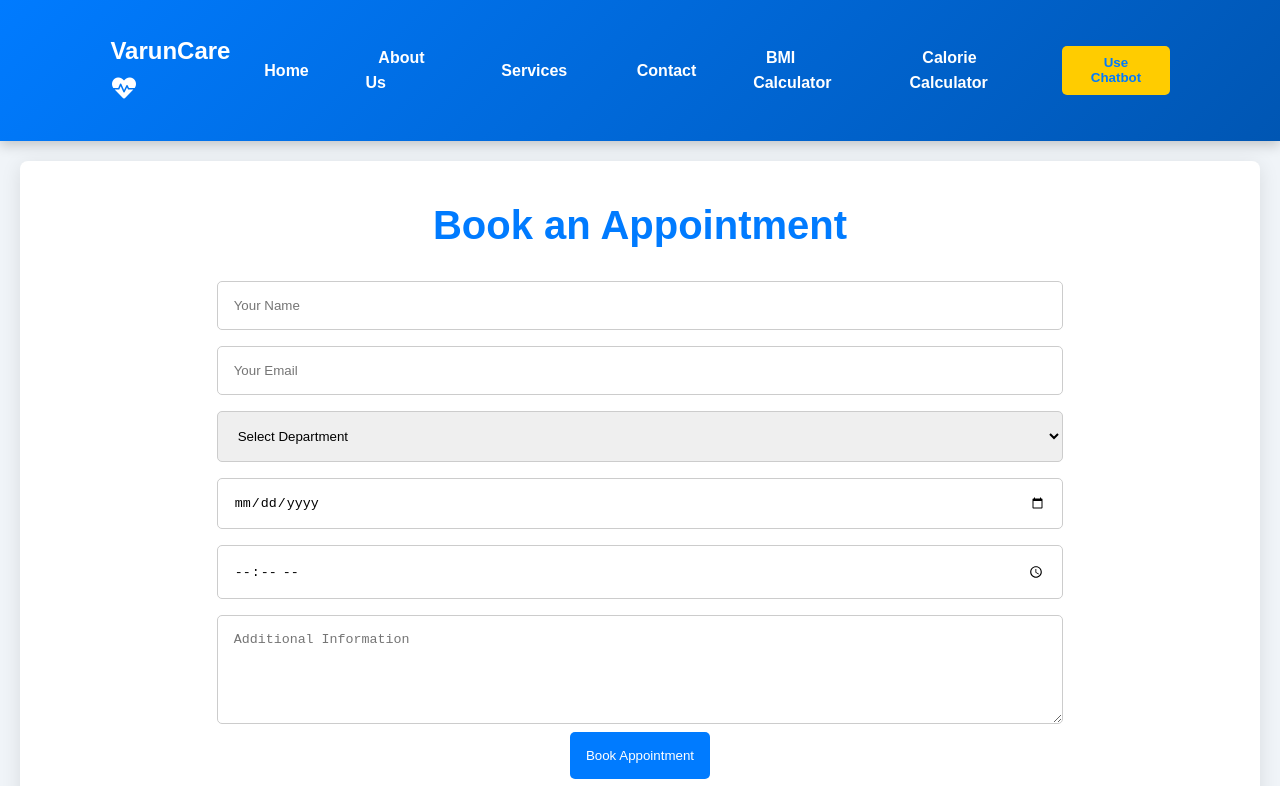
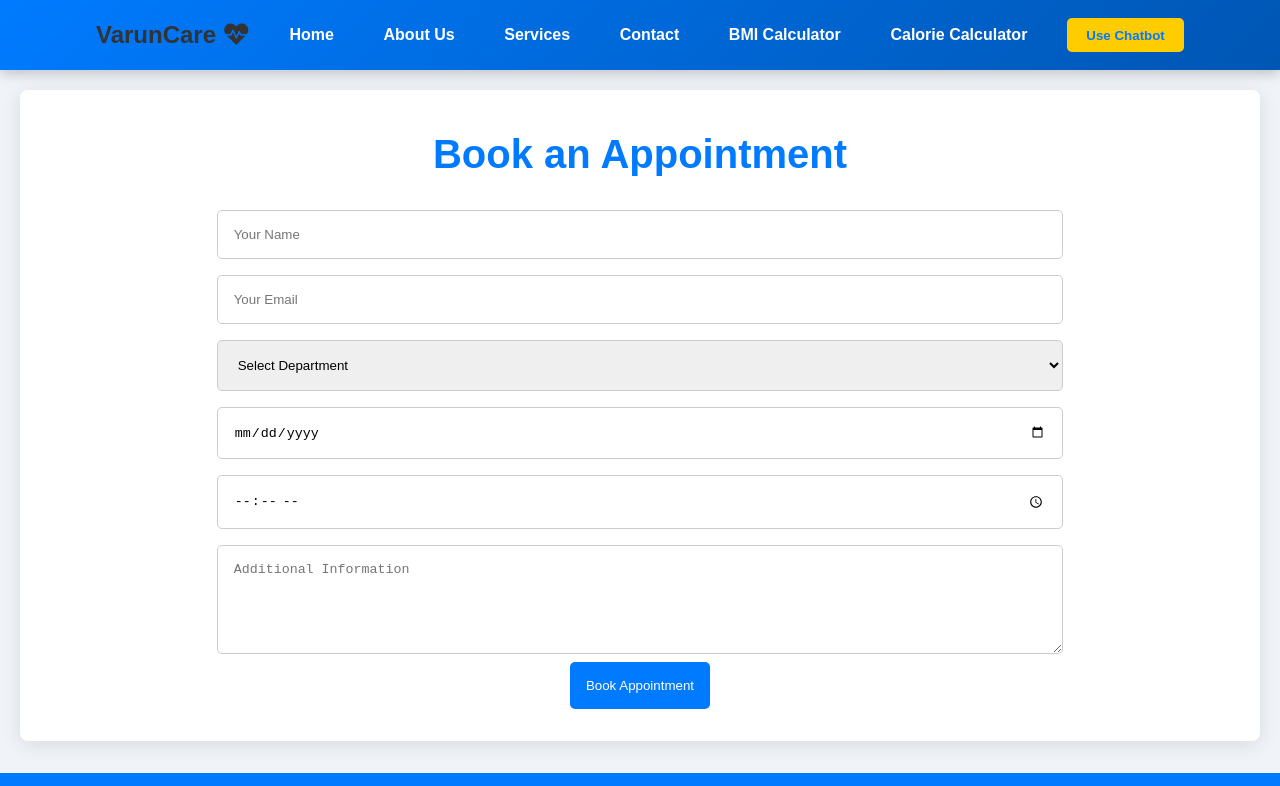
Before and after one commit to varunsinghrj/Health-website, a plain HTML site: page appointment.html in a window 1280 px wide. Shown: the top 786 px of the page. Drawn offline with Linux system fonts and the light colour scheme.

Commit message:
fixxing nav

```diff
--- a/appointment.html
+++ b/appointment.html
@@ -16,28 +16,98 @@
             color: #333;
         }
         .navbar {
-            background-color: #007bff;
-            padding: 1rem;
+    background: linear-gradient(135deg, #007bff, #0056b3);
+    position: sticky;
+    top: 0;
+    z-index: 1000;
+    box-shadow: 0 4px 12px rgba(0, 0, 0, 0.2);
+    transition: all 0.3s ease;
 }
-        .navbar .logo h1 {
-            color: #fff;
-            margin: 0;
+
+.navbar .container {
+    display: flex;
+    justify-content: space-between;
+    align-items: center;
+    padding: 1rem 2rem;
+    max-width: 1200px;
+    margin: 0 auto;
 }
+
 .nav-links {
     list-style: none;
-            padding: 0;
+    display: flex;
+    gap: 1.5rem;
+    align-items: center;
 }
+
 .nav-links li {
-            display: inline;
-            margin-right: 20px;
+    position: relative;
 }
+
 .nav-links a {
     color: #fff;
     text-decoration: none;
+    font-weight: bold;
+    font-size: 1rem;
     transition: color 0.3s;
+    padding: 0.5rem 0.8rem;
+    border-radius: 5px;
 }
+
 .nav-links a:hover {
-            color: #ffe600;
+    background: rgba(255, 255, 255, 0.2);
+    color: #ffcc00;
+}
+
+/* Chatbot Button */
+.chatbot-btn {
+    background: #ffcc00;
+    color: #007bff;
+    padding: 0.6rem 1.2rem;
+    border: none;
+    border-radius: 5px;
+    cursor: pointer;
+    transition: background 0.3s, color 0.3s;
+    font-weight: bold;
+}
+
+/* Menu Icon for Mobile */
+.menu-icon {
+    display: none;
+    cursor: pointer;
+    font-size: 1.5rem;
+    color: #fff;
+}
+
+/* Responsive Navbar */
+@media (max-width: 768px) {
+    .nav-links {
+        display: none;
+        flex-direction: column;
+        background: #007bff;
+        position: absolute;
+        top: 100%;
+        left: 0;
+        width: 100%;
+        padding: 1rem 0;
+    }
+
+    .navbar .container {
+        flex-direction: column;
+    }
+
+    .nav-links li {
+        text-align: center;
+        margin: 0.5rem 0;
+    }
+
+    .nav-links.active {
+        display: flex;
+    }
+
+    .menu-icon {
+        display: block;
+    }
 }
         .appointment-section {
             padding: 2rem;
```
Lines whose indentation alone changed are shown as unchanged.
